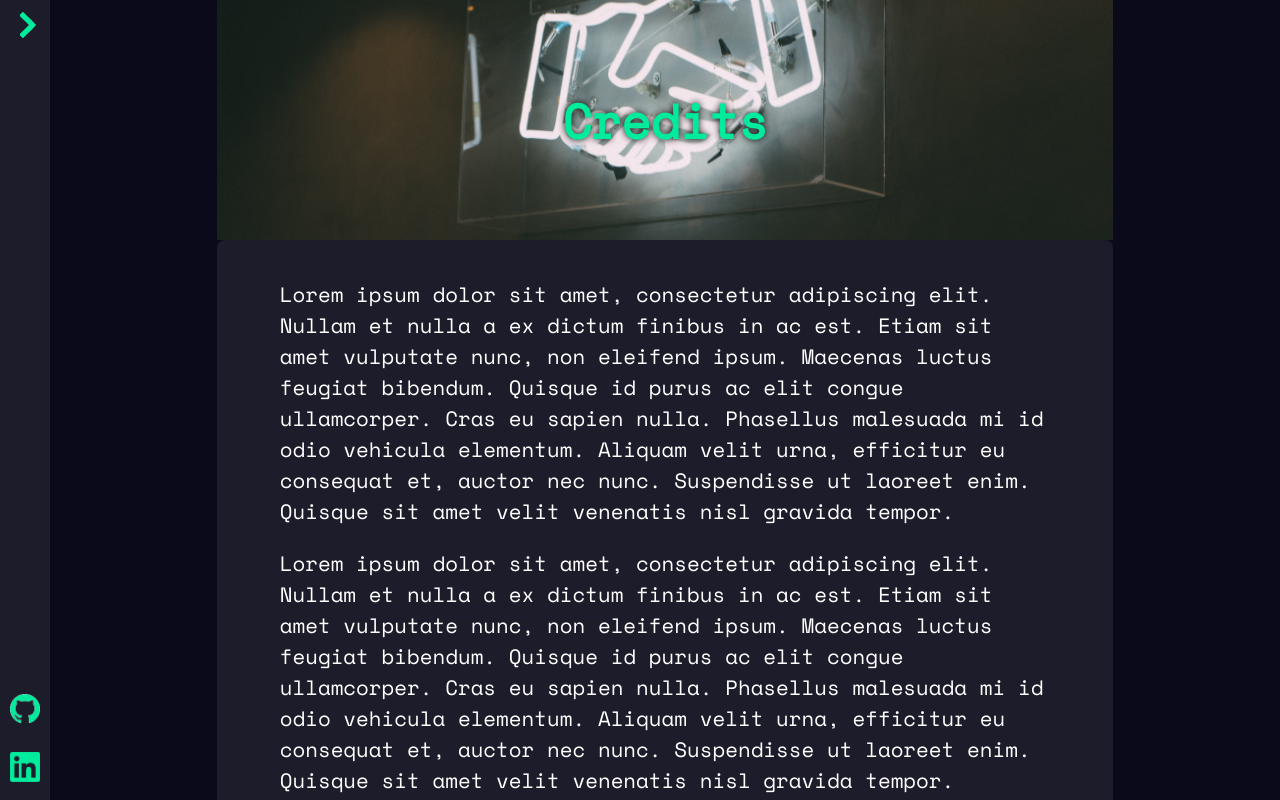
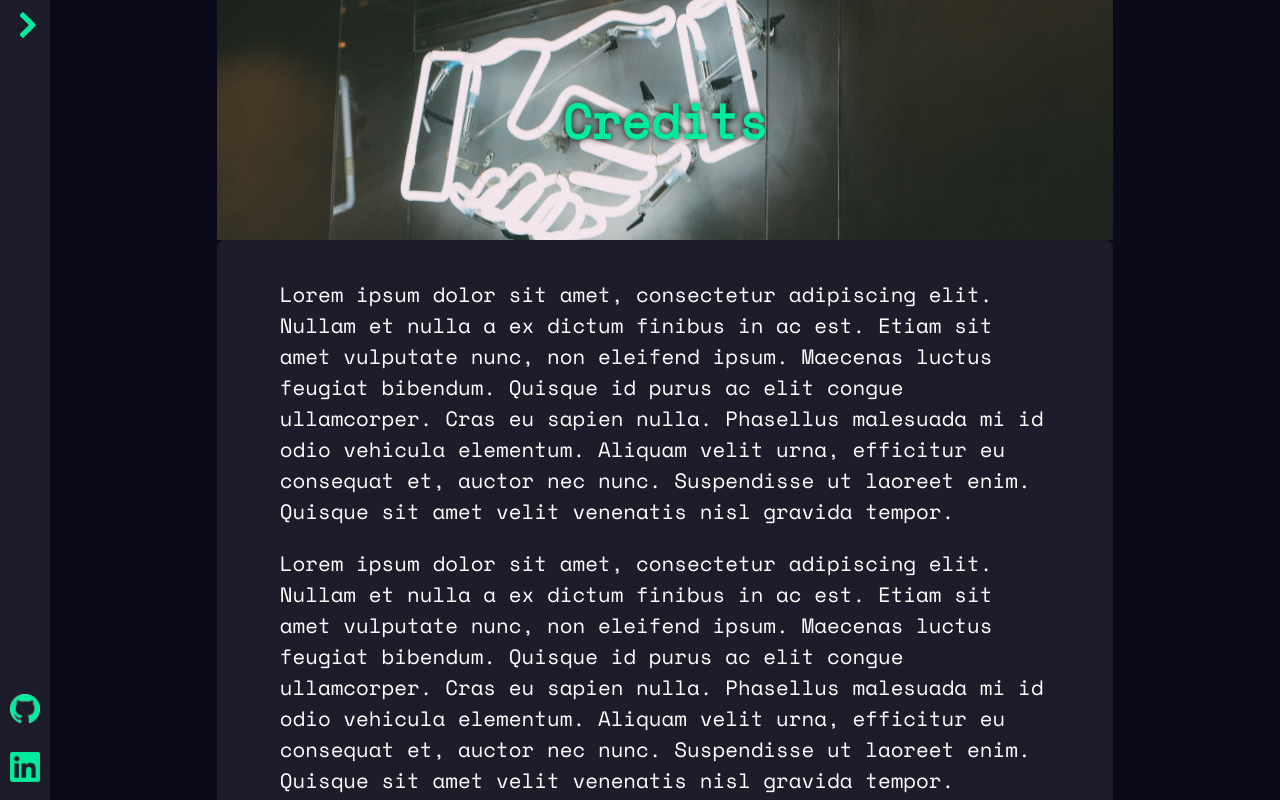
Before and after one commit to SeijiDominic/resume-website, a React (Create React App) app: page /credits in a window 1280 px wide. Built offline with nearby package versions, Linux system fonts and the light colour scheme.

Commit message:
changed Content.js\'s styles

```diff
--- a/src/Content.js
+++ b/src/Content.js
@@ -2,7 +2,7 @@ import React from 'react';
 
 function Content(props) {
     let hdrStyles = {
-        background: `no-repeat 50% 42%/100% url(${props.hdrImage})`
+        background: `no-repeat 100% 38%/120% url(${props.hdrImage})`
     };
 
     return (
```
